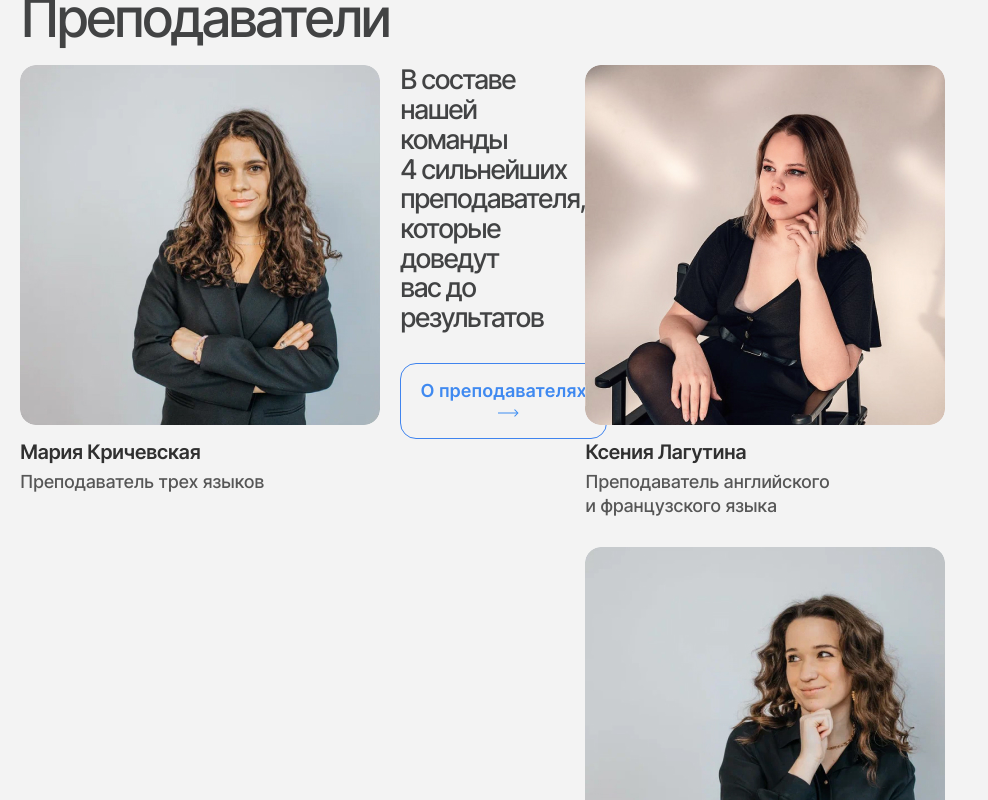
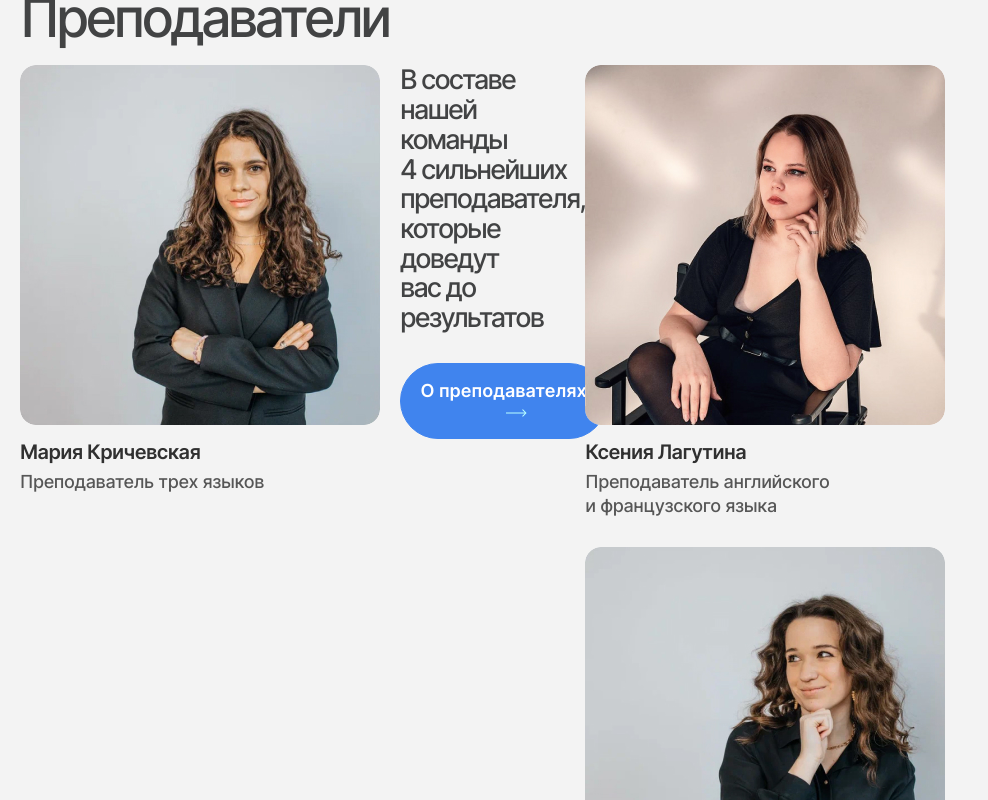
Before and after one commit to VladislavChashin/maryproschool, a React (Create React App) app: page / in a window 1280 px wide. In both pictures the pointer is over the link "О преподавателях". Shown: the part 5356-6156 px from the top of the page, without its empty margins (0-988 px from the left). Built offline with nearby package versions, Linux system fonts and the light colour scheme.

Commit message:
add anim a button in teacher block

```diff
--- a/src/source/styles/main.scss
+++ b/src/source/styles/main.scss
@@ -593,7 +593,7 @@
                     }
                     a{
                         text-decoration: none;
-                        border-radius: 16px;
+                        border-radius: 1000px;
                         border: 1px solid #4084EE;
                         width: 100%;
                         display: block;
@@ -605,8 +605,18 @@
                         font-style: normal;
                         font-weight: 600;
                         line-height: normal;
+                        transition: 0.3s;
                         img{
                             margin: 0 0 1px 10px;
+                            transition: 0.3s;
+                        }
+                        &:hover{
+                            background-color: #4084EE;
+                            color: var(--color-blue, #ffffff);
+                            img{
+                                filter: brightness(300%);
+                                transform: translateX(8px);
+                            }
                         }
                     }
                 }
```
